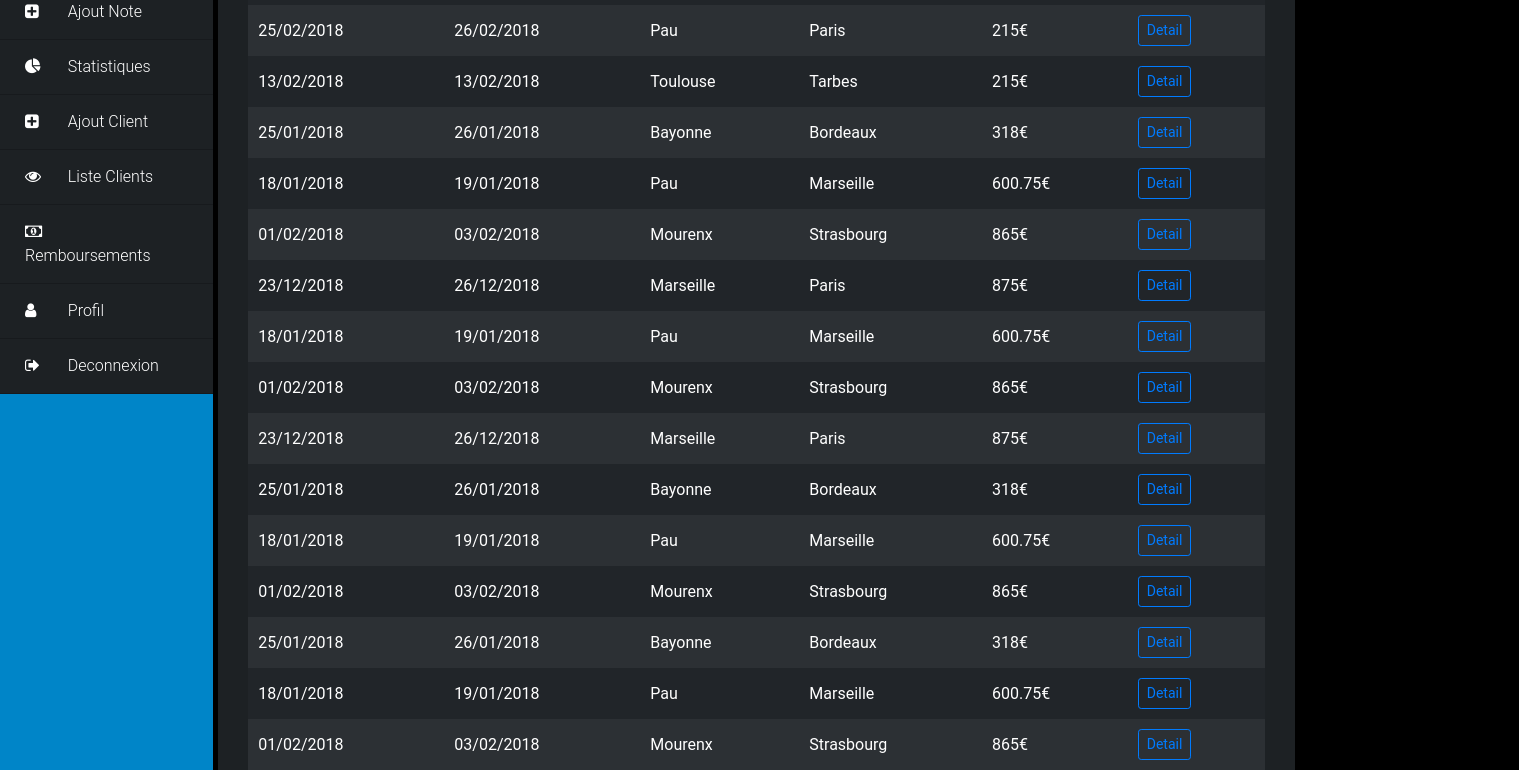
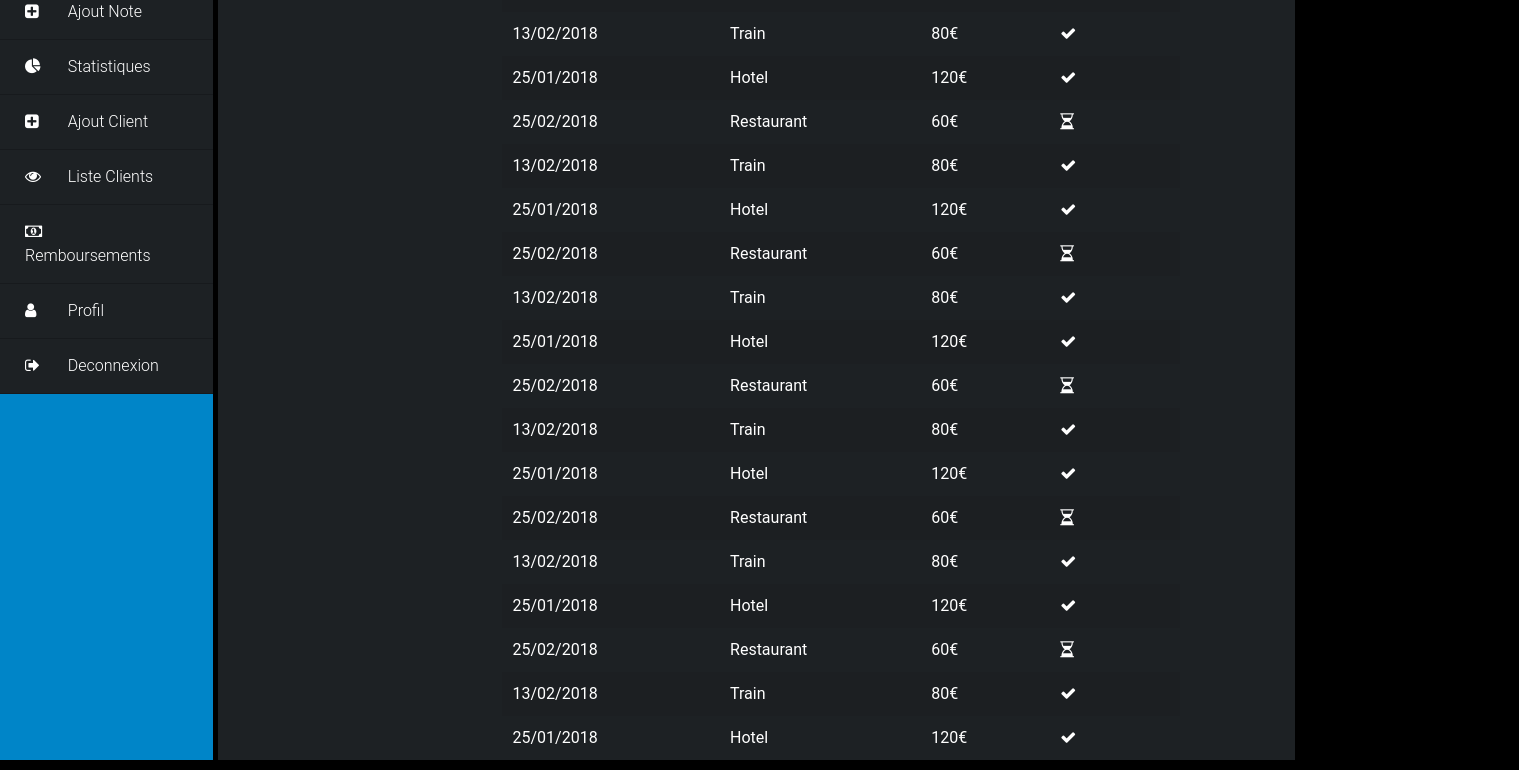
Before and after one commit to geantrfr/smartExpenseBootstrap, a plain HTML site: page commercial/remboursement.html in a window 1280 px wide. Shown: the part 379-1149 px from the top of the page, 1519 px wide, since content can reach past the window. Drawn offline with Linux system fonts and the light colour scheme.

Commit message:
Sauvegarde 11/04 21:30
- page connexion: on oublie le "mot de passe oublié"
COTE COMMERCIAL
- page ajout client : changer le placeholder de adresse en Adresse
- page ajout client : changer le placeholder de code pastal en Code postal
- page ajout client : dans le tableau des dernieres depenses, remplacer par derniers clients, enlever la colonne numéro du client et le lien detail, mettre une colonne email à la place
- page remboursement : titre pas Ajout client mais Suivi des remboursements, enlever "Les dernieres depenses", les colonnes c'est date, catégorie, montant et une icone qui dit si c'est remboursé (check en V) ou en attente de remboursement (sablier) cf. mockup android
- il manque la page "Ajout note" avec les champs date, ville, client (liste déroulante) et commentaire
-page ajout depense: il manque une liste déroulante pour choisir la catégorie (trajet, restaurant, hotel,...)
-page statistiques: en haut un organigramme en colonne, comme sur android, il manque une liste déroulante pour les filtres : Mois, en dessous, on affiche le détail de l'organigramme comme tu avais fait à droite, ex: janvier 100€, février 150€, mars 50€

COTE COMPTABLE
-page valider depense: dans la liste déroulante à qui sert à valider ou refuser, c'est refuser et pas rufuser :)
-page statistiques: même chose que pour commercial!
- page ajout commercial: changer le placeholder de adresse en Adresse
- page ajout commercial: changer le placeholder de code pastal en Code postal

Sauf page statistique

```diff
--- a/commercial/remboursement.html
+++ b/commercial/remboursement.html
@@ -44,7 +44,7 @@
 
             <div class="resetMarge row"><!--- Titre---->
                 <div class="resetMarge col-md-12 titre">
-                    <h1 class="display align-content-center">Ajout Clients</h1>
+                    <h1 class="display align-content-center">Suivi des remboursements</h1>
                 </div>
             </div>
 
@@ -65,144 +65,133 @@
                 <div class="col-md-12 ">
 
                     <div class="col-md-12">
-                        <h1> Les dernieres depenses </h1>
+
+
                         <!-- Table remboursement  -->
-                        <div class="table-responsive table-striped table-dark">
+                        <div class="table-responsive table-striped offset-md-3">
 
-                            <table class="col-md-12 ">
+                            <table class="col-md-8">
+
                                 <thead>
-                                <tr>
-                                    <th>Date départ</th>
-                                    <th>Date arrivée</th>
-                                    <th>Ville départ</th>
-                                    <th>Ville Arrivée</th>
+                                <tr class="bj">
+                                    <th>Date</th>
+                                    <th>Catégorie</th>
                                     <th>Montant</th>
+
                                 </tr>
                                 </thead>
                                 <tbody>
                                 <tr>
                                     <td>25/02/2018</td>
-                                    <td>26/02/2018</td>
-                                    <td>Pau</td>
-                                    <td>Paris</td>
-                                    <td>215€</td>
-                                    <td><button type="button" class="btn btn-outline-primary btn-sm">Detail</button></td>
+                                    <td>Restaurant</td>
+                                    <td>60€</td>
+                                    <td><i class="fa fa-hourglass-half"></i></td>
                                 </tr>
                                 <tr>
                                     <td>13/02/2018</td>
-                                    <td>13/02/2018</td>
-                                    <td>Toulouse</td>
-                                    <td>Tarbes</td>
-                                    <td>215€</td>
-                                    <td><button type="button" class="btn btn-outline-primary btn-sm">Detail</button></td>
+                                    <td>Train</td>
+                                    <td>80€</td>
+                                    <td><i class="fa fa-check"></i></td>
                                 </tr>
                                 <tr>
                                     <td>25/01/2018</td>
-                                    <td>26/01/2018</td>
-                                    <td>Bayonne</td>
-                                    <td>Bordeaux</td>
-                                    <td>318€</td>
-                                    <td><button type="button" class="btn btn-outline-primary btn-sm">Detail</button></td>
+                                    <td>Hotel</td>
+                                    <td>120€</td>
+                                    <td><i class="fa fa-check"></i></td>
                                 </tr>
                                 <tr>
-                                    <td>18/01/2018</td>
-                                    <td>19/01/2018</td>
-                                    <td>Pau</td>
-                                    <td>Marseille</td>
-                                    <td>600.75€</td>
-                                    <td><button type="button" class="btn btn-outline-primary btn-sm">Detail</button></td>
+                                    <td>25/02/2018</td>
+                                    <td>Restaurant</td>
+                                    <td>60€</td>
+                                    <td><i class="fa fa-hourglass-half"></i></td>
                                 </tr>
                                 <tr>
-                                    <td>01/02/2018</td>
-                                    <td>03/02/2018</td>
-                                    <td>Mourenx</td>
-                                    <td>Strasbourg</td>
-                                    <td>865€</td>
-                                    <td><button type="button" class="btn btn-outline-primary btn-sm">Detail</button></td>
-                                </tr>
-                                <tr>
-                                    <td>23/12/2018</td>
-                                    <td>26/12/2018</td>
-                                    <td>Marseille</td>
-                                    <td>Paris</td>
-                                    <td>875€</td>
-                                    <td><button type="button" class="btn btn-outline-primary btn-sm">Detail</button></td>
-                                </tr>
-                                <tr>
-                                    <td>18/01/2018</td>
-                                    <td>19/01/2018</td>
-                                    <td>Pau</td>
-                                    <td>Marseille</td>
-                                    <td>600.75€</td>
-                                    <td><button type="button" class="btn btn-outline-primary btn-sm">Detail</button></td>
-                                </tr>
-                                <tr>
-                                    <td>01/02/2018</td>
-                                    <td>03/02/2018</td>
-                                    <td>Mourenx</td>
-                                    <td>Strasbourg</td>
-                                    <td>865€</td>
-                                    <td><button type="button" class="btn btn-outline-primary btn-sm">Detail</button></td>
-                                </tr>
-                                <tr>
-                                    <td>23/12/2018</td>
-                                    <td>26/12/2018</td>
-                                    <td>Marseille</td>
-                                    <td>Paris</td>
-                                    <td>875€</td>
-                                    <td><button type="button" class="btn btn-outline-primary btn-sm">Detail</button></td>
+                                    <td>13/02/2018</td>
+                                    <td>Train</td>
+                                    <td>80€</td>
+                                    <td><i class="fa fa-check"></i></td>
                                 </tr>
                                 <tr>
                                     <td>25/01/2018</td>
-                                    <td>26/01/2018</td>
-                                    <td>Bayonne</td>
-                                    <td>Bordeaux</td>
-                                    <td>318€</td>
-                                    <td><button type="button" class="btn btn-outline-primary btn-sm">Detail</button></td>
+                                    <td>Hotel</td>
+                                    <td>120€</td>
+                                    <td><i class="fa fa-check"></i></td>
                                 </tr>
                                 <tr>
-                                    <td>18/01/2018</td>
-                                    <td>19/01/2018</td>
-                                    <td>Pau</td>
-                                    <td>Marseille</td>
-                                    <td>600.75€</td>
-                                    <td><button type="button" class="btn btn-outline-primary btn-sm">Detail</button></td>
+                                    <td>25/02/2018</td>
+                                    <td>Restaurant</td>
+                                    <td>60€</td>
+                                    <td><i class="fa fa-hourglass-half"></i></td>
                                 </tr>
                                 <tr>
-                                    <td>01/02/2018</td>
-                                    <td>03/02/2018</td>
-                                    <td>Mourenx</td>
-                                    <td>Strasbourg</td>
-                                    <td>865€</td>
-                                    <td><button type="button" class="btn btn-outline-primary btn-sm">Detail</button></td>
+                                    <td>13/02/2018</td>
+                                    <td>Train</td>
+                                    <td>80€</td>
+                                    <td><i class="fa fa-check"></i></td>
                                 </tr>
                                 <tr>
                                     <td>25/01/2018</td>
-                                    <td>26/01/2018</td>
-                                    <td>Bayonne</td>
-                                    <td>Bordeaux</td>
-                                    <td>318€</td>
-                                    <td><button type="button" class="btn btn-outline-primary btn-sm">Detail</button></td>
+                                    <td>Hotel</td>
+                                    <td>120€</td>
+                                    <td><i class="fa fa-check"></i></td>
                                 </tr>
                                 <tr>
-                                    <td>18/01/2018</td>
-                                    <td>19/01/2018</td>
-                                    <td>Pau</td>
-                                    <td>Marseille</td>
-                                    <td>600.75€</td>
-                                    <td><button type="button" class="btn btn-outline-primary btn-sm">Detail</button></td>
+                                    <td>25/02/2018</td>
+                                    <td>Restaurant</td>
+                                    <td>60€</td>
+                                    <td><i class="fa fa-hourglass-half"></i></td>
                                 </tr>
                                 <tr>
-                                    <td>01/02/2018</td>
-                                    <td>03/02/2018</td>
-                                    <td>Mourenx</td>
-                                    <td>Strasbourg</td>
-                                    <td>865€</td>
-                                    <td><button type="button" class="btn btn-outline-primary btn-sm">Detail</button></td>
+                                    <td>13/02/2018</td>
+                                    <td>Train</td>
+                                    <td>80€</td>
+                                    <td><i class="fa fa-check"></i></td>
                                 </tr>
-
                                 <tr>
-                                </tr></tbody>
+                                    <td>25/01/2018</td>
+                                    <td>Hotel</td>
+                                    <td>120€</td>
+                                    <td><i class="fa fa-check"></i></td>
+                                </tr>
+                                <tr>
+                                    <td>25/02/2018</td>
+                                    <td>Restaurant</td>
+                                    <td>60€</td>
+                                    <td><i class="fa fa-hourglass-half"></i></td>
+                                </tr>
+                                <tr>
+                                    <td>13/02/2018</td>
+                                    <td>Train</td>
+                                    <td>80€</td>
+                                    <td><i class="fa fa-check"></i></td>
+                                </tr>
+                                <tr>
+                                    <td>25/01/2018</td>
+                                    <td>Hotel</td>
+                                    <td>120€</td>
+                                    <td><i class="fa fa-check"></i></td>
+                                </tr>
+                                <tr>
+                                    <td>25/02/2018</td>
+                                    <td>Restaurant</td>
+                                    <td>60€</td>
+                                    <td><i class="fa fa-hourglass-half"></i></td>
+                                </tr>
+                                <tr>
+                                    <td>13/02/2018</td>
+                                    <td>Train</td>
+                                    <td>80€</td>
+                                    <td><i class="fa fa-check"></i></td>
+                                </tr>
+                                <tr>
+                                    <td>25/01/2018</td>
+                                    <td>Hotel</td>
+                                    <td>120€</td>
+                                    <td><i class="fa fa-check"></i></td>
+                                </tr>
+                                <tr>
+                                </tr>
+                                </tbody>
                             </table>
                         </div>
 
--- a/css/style.css
+++ b/css/style.css
@@ -162,7 +162,7 @@ form-group{
 
 
 .bj{
-    background: #483e3e;
+    background: #262921d1;
     height:45px;
     margin-bottom:10px;
 }
@@ -174,8 +174,8 @@ form-group{
     padding:10px;
 }
 /* hover des td de la table depense*/
-.compt tr:hover{
-    background:#483e3e;
+tr:hover{
+    background:#6c757d;
 }
 .list-group-item{
     background:#242d2ab0;
```
Also changed, not shown: commercial/ajout-client.html (+18 -22 lines), commercial/ajout-depense.html (+13 -1 lines), comptable/ajout-commercial.html (+2 -2 lines), comptable/valide-depense.html (+9 -9 lines).
